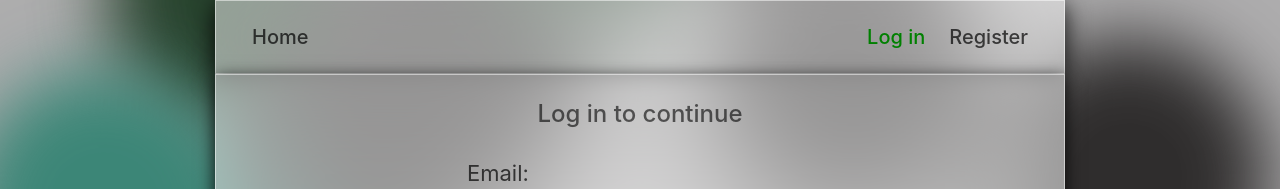
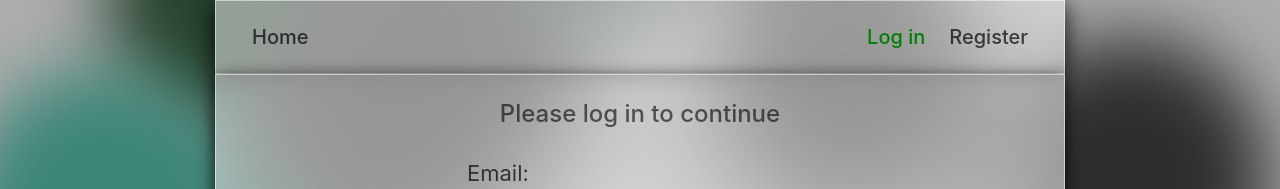
Before and after one commit to AntonKobyshev/goit-react-hw-08-phonebook, a React (Create React App) app: page /goit-react-hw-08-phonebook/login in a window 1280 px wide. Shown: the top 189 px of the page. Built offline with nearby package versions, Linux system fonts and the light colour scheme.

Commit message:
Update LoginForm.jsx

```diff
--- a/src/components/LoginForm/LoginForm.jsx
+++ b/src/components/LoginForm/LoginForm.jsx
@@ -44,7 +44,7 @@ export const LoginForm = () => {
     <Formik initialValues={initialValues} onSubmit={handleSubmit} validationSchema={loginSchema}>
       {({ errors, touched }) => (
         <FormContainer>
-          <Title>Log in to continue</Title>
+          <Title>Please log in to continue</Title>
                     <InputWrapper>
             <Label htmlFor="email">Email:</Label>
             <Input
```
